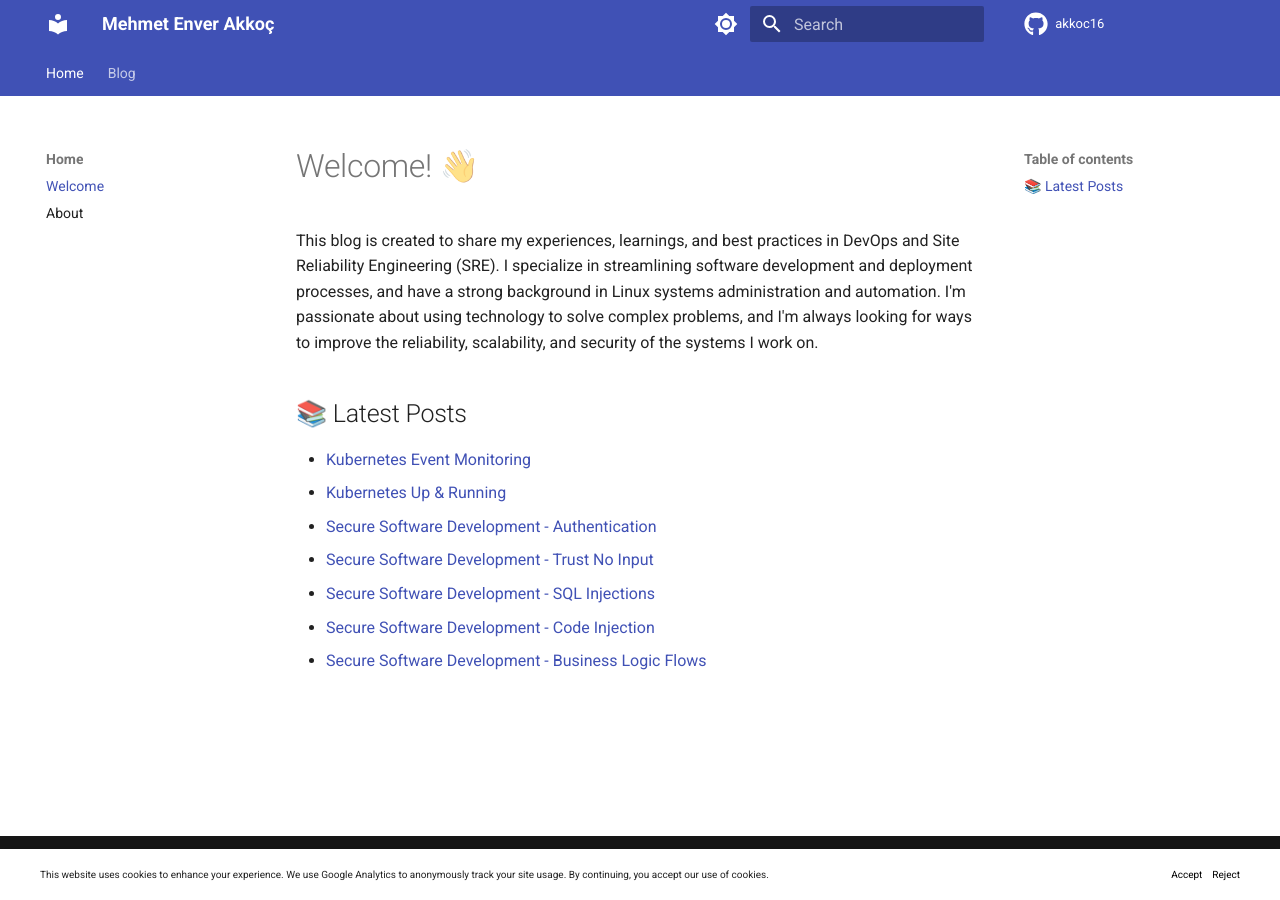
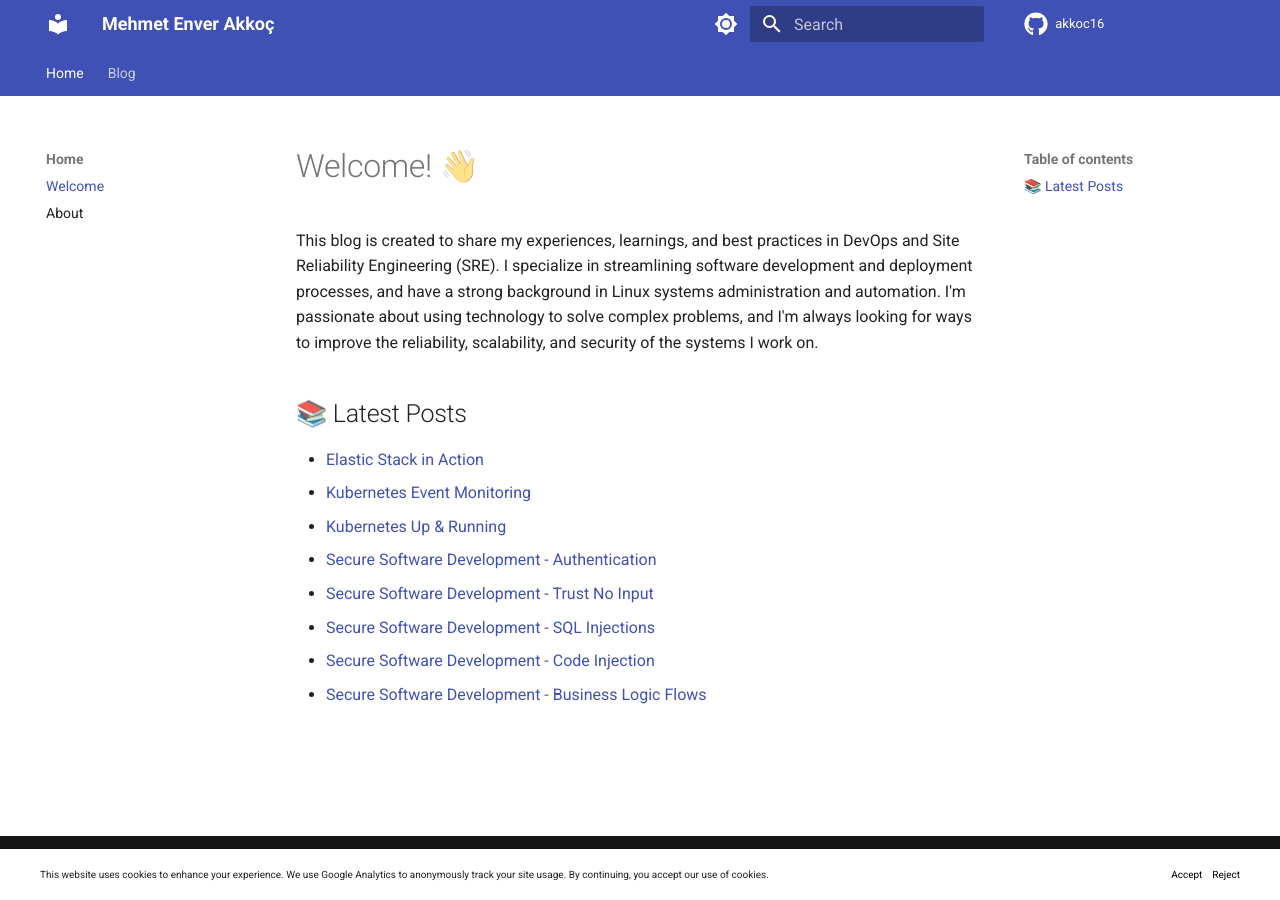
Before and after one commit to akkoc16/akkoc16.github.io, an MkDocs documentation site: the page built from docs/index.md, in a window 1280 px wide. Built offline with MkDocs 1.6.1 and Material for MkDocs 9.7.7, drawn with Linux system fonts in a browser that asks for light colours.

Commit message:
Update Latest Posts section on homepage

```diff
--- a/docs/index.md
+++ b/docs/index.md
@@ -4,6 +4,7 @@ This blog is created to share my experiences, learnings, and best practices in D
 
 ## 📚 Latest Posts
 
+- [Elastic Stack in Action](monitoring/elastic-stack-in-action.md)
 - [Kubernetes Event Monitoring](kubernetes/kubernetes-event-monitoring.md)
 - [Kubernetes Up & Running](kubernetes/kubernetes-up&running.md)
 - [Secure Software Development - Authentication](security/secure-software-development-authentication.md)
```
